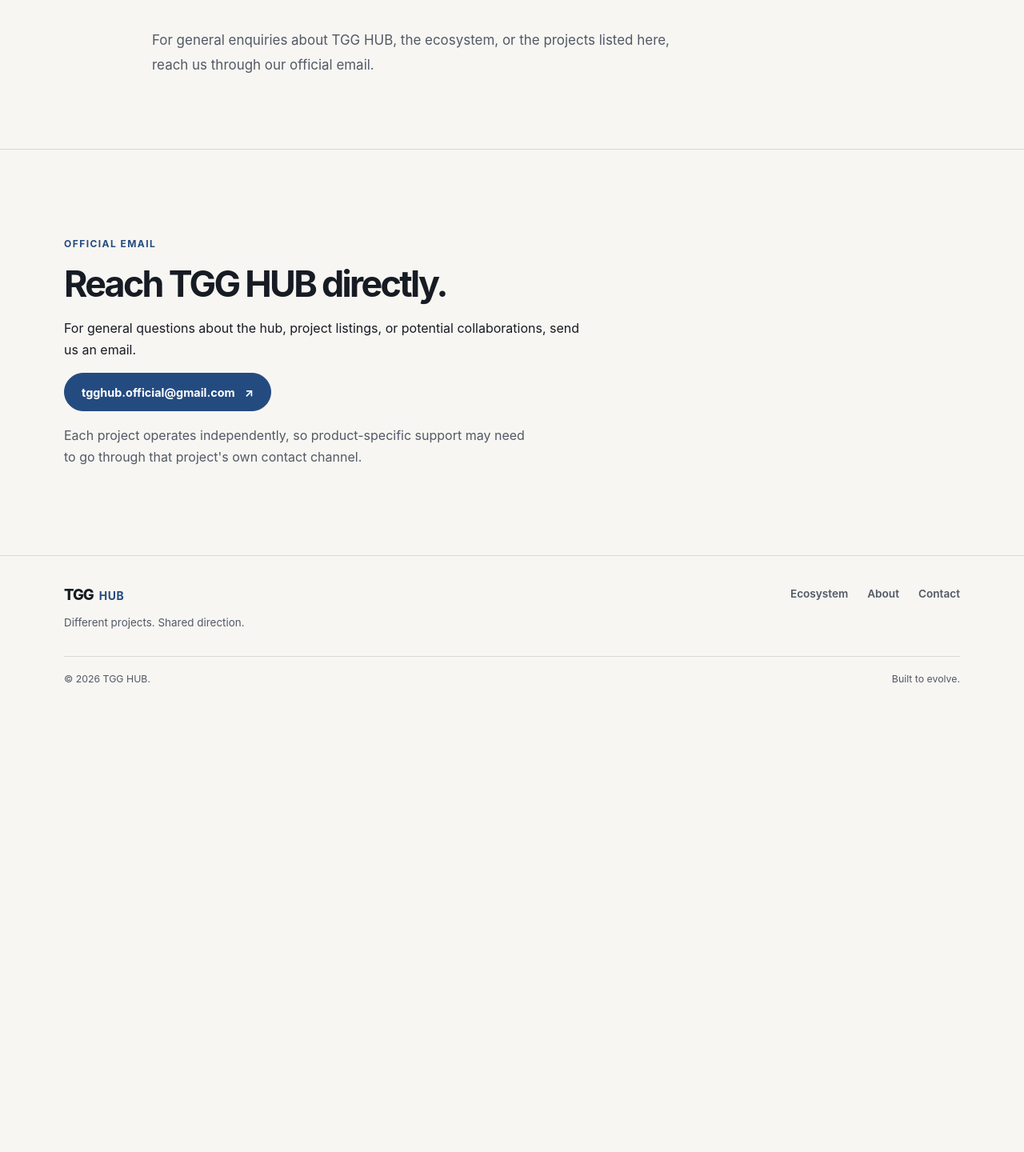
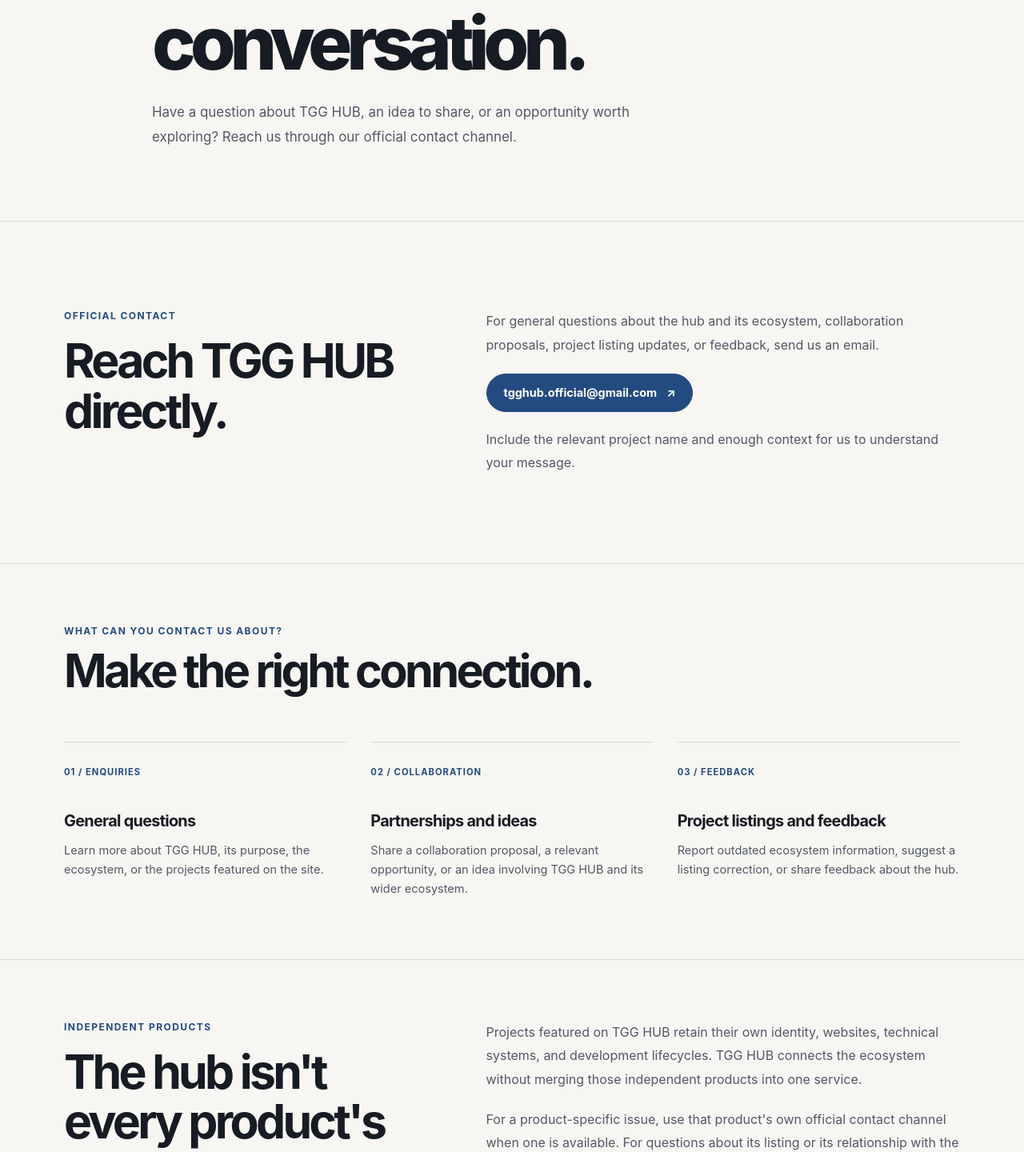
Before and after one commit to JJTGG/tgg-hub, a Next.js app: page /contact in a window 1280 px wide. Shown: the part 309-1749 px from the top of the page at 80% size. Before the commit the page ends 1192 px from the top, so only its background shows below. Built offline with nearby package versions, Linux system fonts and the light colour scheme.

Commit message:
feat: complete TGG HUB contact page

```diff
--- a/app/contact/page.tsx
+++ b/app/contact/page.tsx
@@ -3,14 +3,14 @@ import type { Metadata } from "next";
 export const metadata: Metadata = {
   title: "Contact",
   description:
-    "Contact TGG HUB at tgghub.official@gmail.com for general enquiries about the ecosystem and its projects.",
+    "Contact TGG HUB for general enquiries, collaboration opportunities, feedback, and ecosystem project updates.",
   alternates: {
     canonical: "/contact"
   },
   openGraph: {
     title: "Contact — TGG HUB",
     description:
-      "Contact TGG HUB for general enquiries about the ecosystem and its projects.",
+      "Get in touch with TGG HUB about the ecosystem, collaborations, project listings, and feedback.",
     url: "/contact"
   }
 };
@@ -21,23 +21,31 @@ export default function ContactPage() {
       <section className="page-hero">
         <div className="container page-hero__inner">
           <p className="eyebrow">Contact</p>
-          <h1>Start a conversation.</h1>
+          <h1>Let's start a conversation.</h1>
           <p>
-            For general enquiries about TGG HUB, the ecosystem, or the
-            projects listed here, reach us through our official email.
+            Have a question about TGG HUB, an idea to share, or an
+            opportunity worth exploring? Reach us through our official
+            contact channel.
           </p>
         </div>
       </section>
 
       <section className="section contact-content">
-        <div className="container contact-content__inner">
-          <div className="contact-note">
-            <p className="eyebrow">Official email</p>
+        <div className="container">
+          <div className="editorial-layout">
+            <div className="editorial-heading">
+              <p className="eyebrow">Official contact</p>
               <h2>Reach TGG HUB directly.</h2>
+            </div>
+
+            <div className="editorial-copy">
               <p>
-              For general questions about the hub, project listings, or
-              potential collaborations, send us an email.
+                For general questions about the hub and its ecosystem,
+                collaboration proposals, project listing updates, or
+                feedback, send us an email.
               </p>
+
+              <p>
                 <a
                   className="button button--primary"
                   href="mailto:tgghub.official@gmail.com"
@@ -45,11 +53,80 @@ export default function ContactPage() {
                   tgghub.official@gmail.com
                   <span aria-hidden="true">↗</span>
                 </a>
+              </p>
+
               <p>
-              Each project operates independently, so product-specific
-              support may need to go through that project's own contact
-              channel.
+                Include the relevant project name and enough context
+                for us to understand your message.
               </p>
+            </div>
+          </div>
+        </div>
+      </section>
+
+      <section className="editorial-section editorial-section--bordered">
+        <div className="container">
+          <div className="section-heading">
+            <div>
+              <p className="eyebrow">What can you contact us about?</p>
+              <h2>Make the right connection.</h2>
+            </div>
+          </div>
+
+          <div className="principle-grid">
+            <article>
+              <span>01 / ENQUIRIES</span>
+              <h3>General questions</h3>
+              <p>
+                Learn more about TGG HUB, its purpose, the ecosystem,
+                or the projects featured on the site.
+              </p>
+            </article>
+
+            <article>
+              <span>02 / COLLABORATION</span>
+              <h3>Partnerships and ideas</h3>
+              <p>
+                Share a collaboration proposal, a relevant opportunity,
+                or an idea involving TGG HUB and its wider ecosystem.
+              </p>
+            </article>
+
+            <article>
+              <span>03 / FEEDBACK</span>
+              <h3>Project listings and feedback</h3>
+              <p>
+                Report outdated ecosystem information, suggest a
+                listing correction, or share feedback about the hub.
+              </p>
+            </article>
+          </div>
+        </div>
+      </section>
+
+      <section className="editorial-section editorial-section--bordered">
+        <div className="container">
+          <div className="editorial-layout">
+            <div className="editorial-heading">
+              <p className="eyebrow">Independent products</p>
+              <h2>The hub isn't every product's support desk.</h2>
+            </div>
+
+            <div className="editorial-copy">
+              <p>
+                Projects featured on TGG HUB retain their own identity,
+                websites, technical systems, and development lifecycles.
+                TGG HUB connects the ecosystem without merging those
+                independent products into one service.
+              </p>
+
+              <p>
+                For a product-specific issue, use that product's own
+                official contact channel when one is available. For
+                questions about its listing or its relationship with
+                the wider ecosystem, contact TGG HUB.
+              </p>
+            </div>
           </div>
         </div>
       </section>
```
Lines whose indentation alone changed are shown as unchanged.
